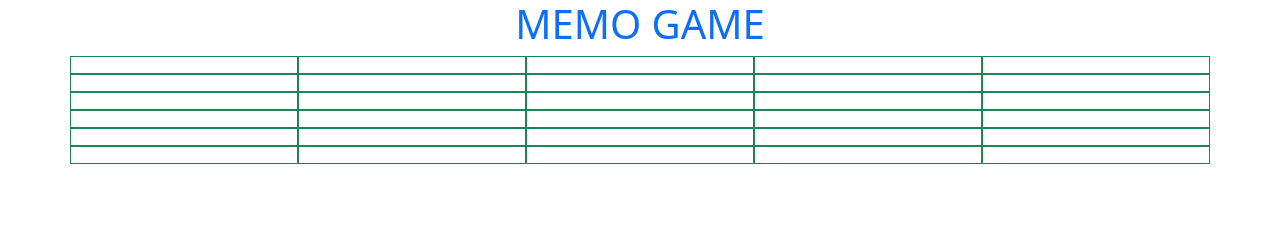
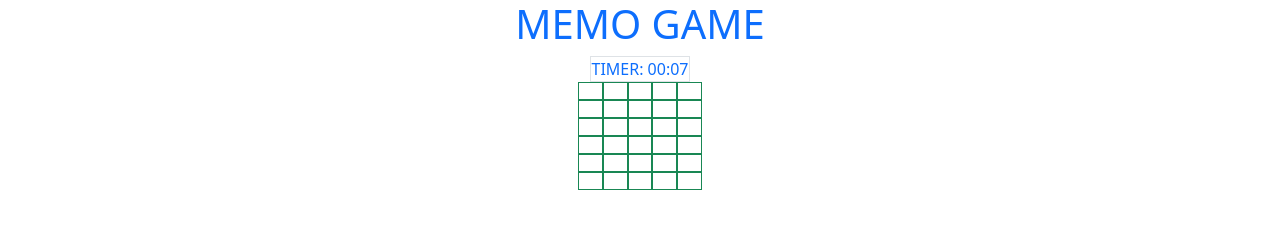
Before and after one commit to paulinakorpak/memo-js, a website with bundled scripts: page public/index.html in a window 1280 px wide. Built offline with nearby package versions, Linux system fonts and the light colour scheme; files whose address does not match are found by name.

Commit message:
Add timer component

```diff
--- a/public/index.html
+++ b/public/index.html
@@ -11,7 +11,12 @@
 <body>
     <div class="app container-sm d-flex flex-column justify-content-center align-items-center">
         <h1 class="text-primary text-uppercase">Memo Game</h1>
-        <table class="board table table-bordered border-success"></table>
+        <div class="board">
+            <div class="stats d-flex justify-content-between text-primary text-uppercase">
+                <div class="timer text-center border"></div>
+            </div>
+            <table class="table table-bordered border-success"></table>
+        </div>
     </div>
 
     <noscript>You need to enable JavaScript to run this app.</noscript>
--- a/public/styles/styles.scss
+++ b/public/styles/styles.scss
@@ -4,6 +4,15 @@
 
   h1 {
     margin-bottom: 2rem;
+  }
+
+  .stats {
+    width: 100%;
+    margin-bottom: 2rem;
+
+    div {
+      width: 10rem;
+    }
   }
 
   .board {
@@ -31,6 +40,10 @@
 }
 
 @media (min-width: 768px) {
+  .stats {
+      max-width: 50%;
+  }
+
   .board {
     max-width: 50%;
     max-height: 50%;
--- a/src/Board/index.js
+++ b/src/Board/index.js
@@ -2,6 +2,7 @@ import { shuffle } from './helper/shuffle';
 import { template } from './template';
 import { fruits } from './cards/fruits';
 import { Card } from '../Card';
+import { Timer } from '../Timer';
 
 export const Board = (element) => {
   const state = {
@@ -10,15 +11,23 @@ export const Board = (element) => {
   };
 
   let cards = [];
+  let timer = null;
 
   const init = (rows, cols) => {
+    const timerElement = element.querySelector('.timer');
+    timer = Timer(timerElement);
+    timer.init();
+
     renderBoard(rows, cols);
     cards = initCards(shuffleCardTypes());
   };
 
   const shuffleCardTypes = () => shuffle([...fruits, ...fruits]);
 
-  const renderBoard = (rows, cols) => element.innerHTML = template(rows, cols);
+  const renderBoard = (rows, cols) => {
+    const table = element.querySelector('table');
+    table.innerHTML = template(rows, cols);
+  };
 
   const initCards = (types) => {
     const fields = Array.from(element.querySelectorAll('td'));
--- /dev/null
+++ b/src/Timer/index.js
@@ -0,0 +1,32 @@
+import { template } from './template';
+
+export const Timer = (element) => {
+  const state = {
+    time: 0,
+  };
+
+  const init = () => {
+    render(0, 0);
+    countTime();
+  };
+
+  const render = (minutes, seconds) => {
+    element.innerHTML = template(minutes, seconds);
+  };
+
+  const countTime = () => {
+    setInterval(
+      () => {
+        state.time++;
+
+        const seconds = state.time % 60;
+        const minutes = Math.floor(state.time / 60);
+
+        render(minutes, seconds);
+      },
+      1000,
+    );
+  };
+
+  return { init };
+};
--- /dev/null
+++ b/src/Timer/template.js
@@ -0,0 +1,9 @@
+export const template = (minutes, seconds) => {
+  const format = (value) => (value > 9 ? value : `0${value}`);
+
+  return `
+    <div>
+      Timer: ${format(minutes)}:${format(seconds)}
+    </div>
+  `;
+};
```
